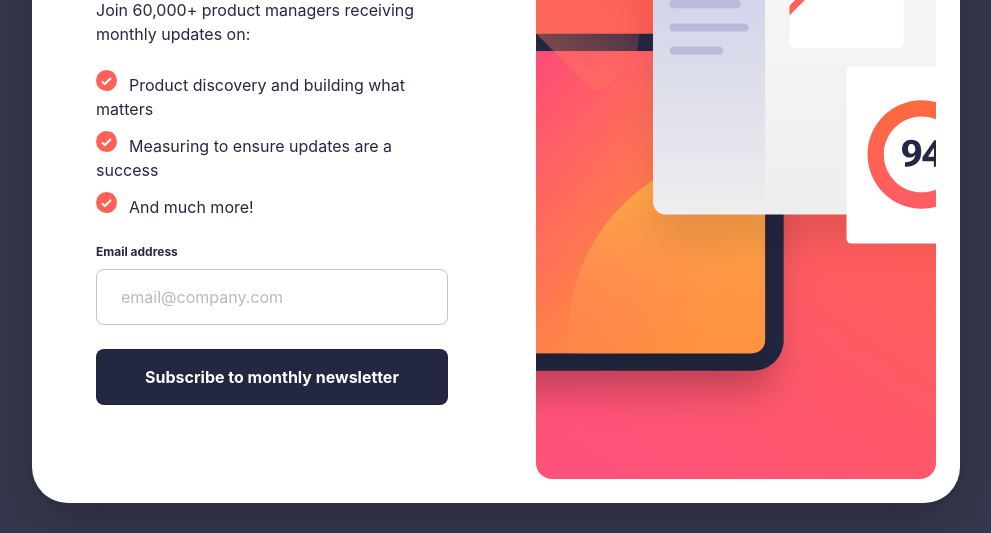
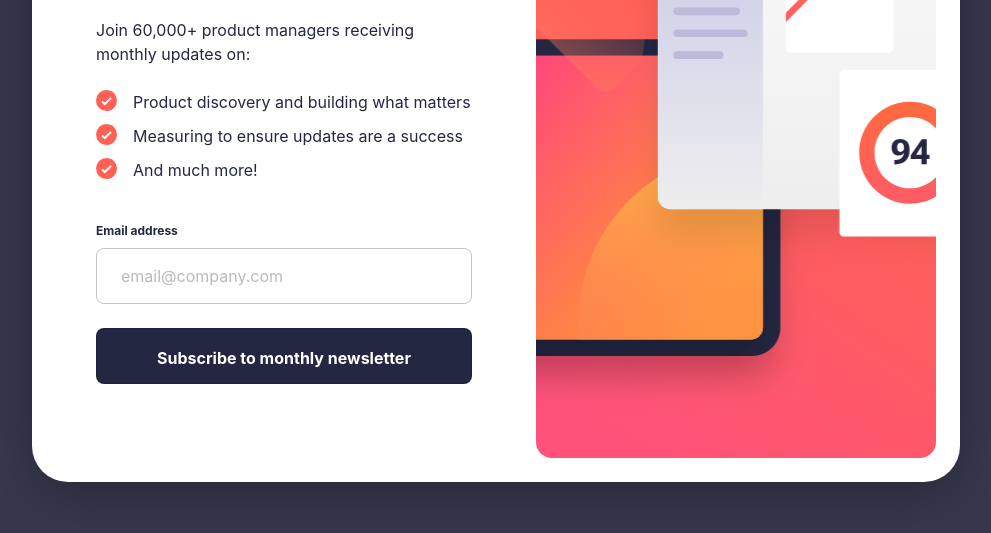
Before and after one commit to pchupchu/newsletter-sign-up-with-success-message-main, a React app: page / in a window 1280 px wide. Shown: the part 267-800 px from the top of the page, without its empty margins (144-1135 px from the left). Built offline with nearby package versions, Linux system fonts and the light colour scheme.

Commit message:
Fix styles

```diff
--- a/src/components/Form/Form.css
+++ b/src/components/Form/Form.css
@@ -76,7 +76,7 @@
   color: var(--white);
   font-weight: 700;
   cursor: pointer;
-  padding: 0;
+  padding: 4px 0 0;
 }
 
 .form__button:hover {
--- a/src/components/Main/Main.css
+++ b/src/components/Main/Main.css
@@ -1,4 +1,5 @@
 .main {
-  margin: auto;
+  margin: 0 auto;
   flex-grow: 1;
+  min-height: 100%;
 }
--- a/src/components/Popup/Popup.css
+++ b/src/components/Popup/Popup.css
@@ -86,7 +86,7 @@
   color: var(--white);
   font-weight: 700;
   cursor: pointer;
-  padding: 0;
+  padding: 4px 0 0;
   flex-grow: 0;
 }
 
--- a/src/components/SignUp/SignUp.css
+++ b/src/components/SignUp/SignUp.css
@@ -4,10 +4,12 @@
   flex-direction: column;
   background-color: var(--white);
   width: 100%;
+  min-height: 100vh;
 }
 
 @media screen and (min-width: 768px) {
   .signup {
+    min-height: auto;
     max-width: 928px;
     flex-flow: row-reverse;
     border-radius: 36px;
@@ -21,6 +23,7 @@
   background-image: url('../../images/illustration-sign-up-mobile.svg');
   background-size: cover;
   background-position: bottom;
+  flex-grow: 1;
 }
 
 @media screen and (min-width: 768px) {
@@ -42,7 +45,7 @@
 
 @media screen and (min-width: 920px) {
   .signup__container {
-    padding: 98px 64px;
+    padding: 98px 40px 98px 64px;
   }
 }
 
@@ -66,7 +69,7 @@
 }
 
 .signup__list {
-  margin: 0;
+  margin: 0 0 16px;
   list-style: none;
   padding-left: 0;
   display: flex;
@@ -74,7 +77,10 @@
   gap: 10px;
 }
 
-.signup__item::before {
-  content: url('../../images/icon-list.svg');
-  margin-right: 12px;
+.signup__item {
+  background-image: url('../../images/icon-list.svg');
+  background-size: 21px;
+  background-repeat: no-repeat;
+  background-position: top left;
+  padding-left: 37px;
 }
```
Also changed, not shown: README.md.
